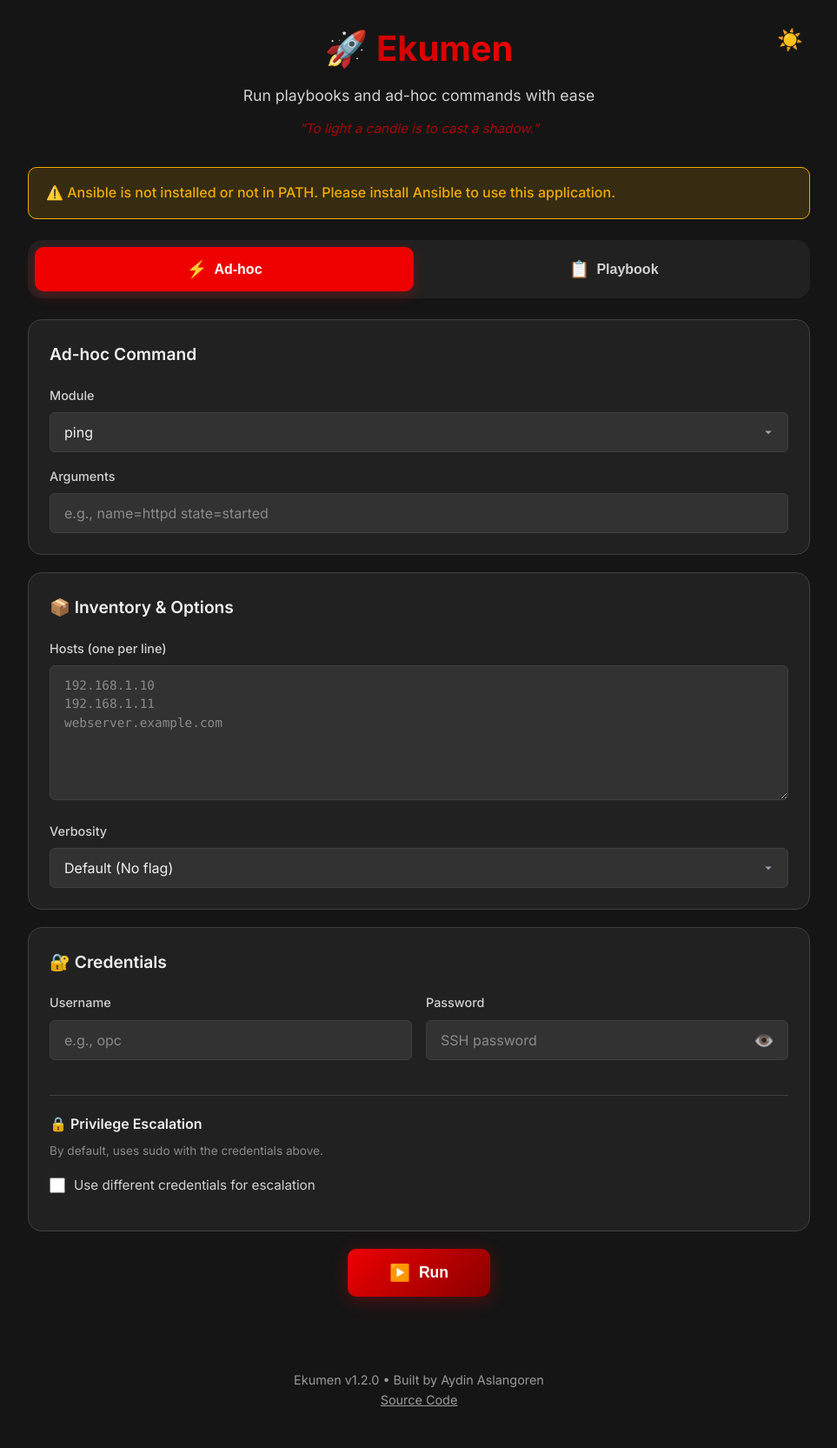
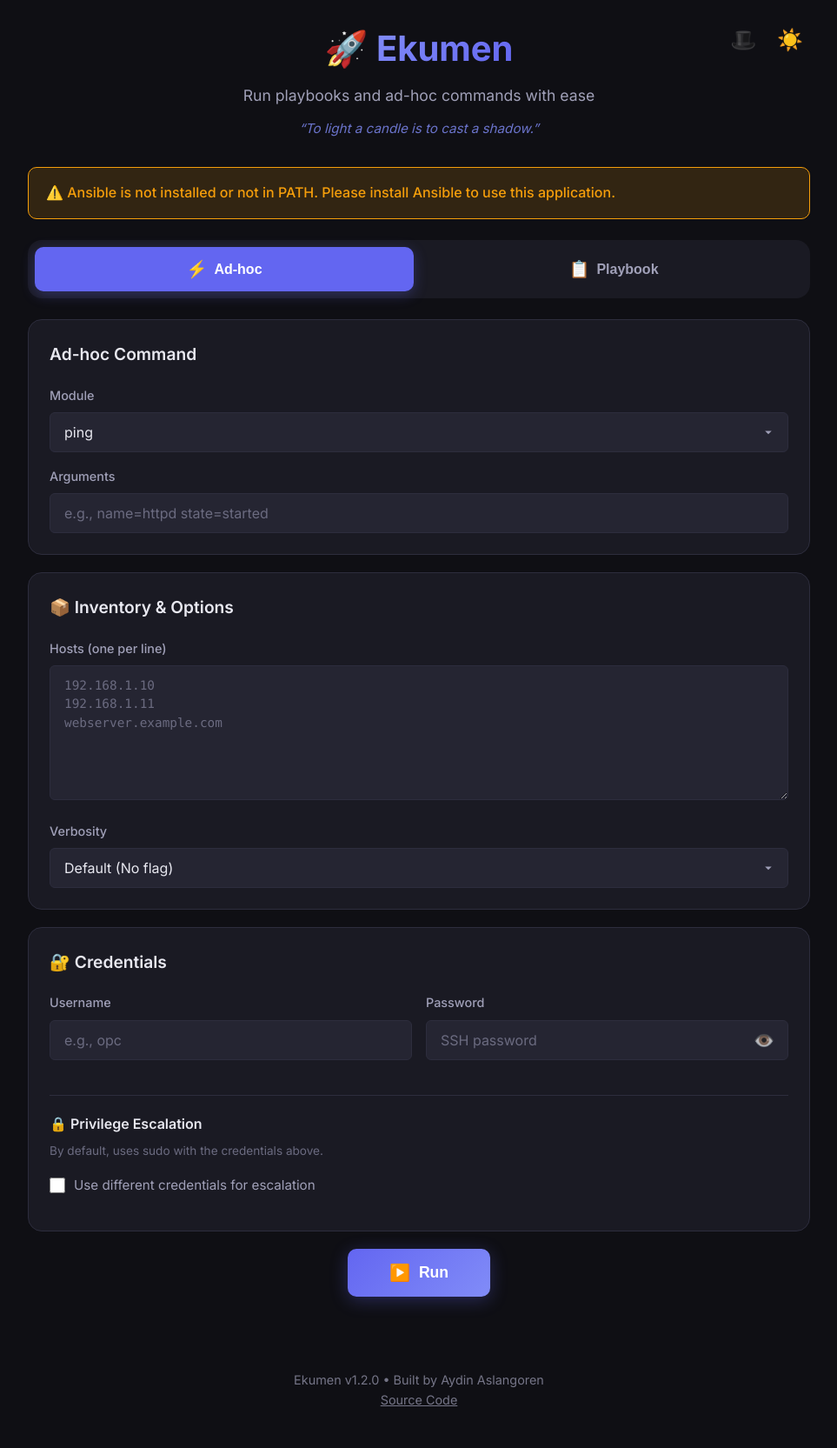
Before and after one commit to aydinguven/ekumen, a Flask app: page / in a window 1280 px wide. Shown: the whole page at 87% size, without its empty margins (158-1121 px from the left). Run offline with Flask 2, Linux system fonts and the light colour scheme.

Commit message:
feat: add color theme toggle (Cosmic vs Red Hat)

```diff
--- a/static/script.js
+++ b/static/script.js
@@ -20,11 +20,41 @@ function updateThemeIcon(theme) {
     btn.title = theme === 'light' ? 'Switch to Dark Mode' : 'Switch to Light Mode';
 }
 
+function toggleColorTheme() {
+    const html = document.documentElement;
+    const currentColor = html.getAttribute('data-color-theme');
+    const newColor = currentColor === 'redhat' ? 'default' : 'redhat';
+
+    if (newColor === 'default') {
+        html.removeAttribute('data-color-theme');
+    } else {
+        html.setAttribute('data-color-theme', newColor);
+    }
+
+    localStorage.setItem('color-theme', newColor);
+    updateColorIcon(newColor);
+}
+
+function updateColorIcon(color) {
+    const btn = document.getElementById('color-toggle');
+    // Visual indicator: Maybe change emoji or style
+    btn.style.opacity = color === 'redhat' ? '1' : '0.5';
+    btn.style.filter = color === 'redhat' ? 'grayscale(0%)' : 'grayscale(100%)';
+}
+
 // Initialize Theme
 document.addEventListener('DOMContentLoaded', () => {
+    // Light/Dark
     const savedTheme = localStorage.getItem('theme') || 'dark';
     document.documentElement.setAttribute('data-theme', savedTheme);
     updateThemeIcon(savedTheme);
+
+    // Color Theme
+    const savedColor = localStorage.getItem('color-theme') || 'default';
+    if (savedColor === 'redhat') {
+        document.documentElement.setAttribute('data-color-theme', 'redhat');
+    }
+    updateColorIcon(savedColor);
 });
 
 function switchMode(mode) {
--- a/static/style.css
+++ b/static/style.css
@@ -4,6 +4,40 @@
    =========================== */
 
 :root {
+    --bg-primary: #0f0f14;
+    --bg-secondary: #1a1a23;
+    --bg-tertiary: #252532;
+    --bg-hover: #2d2d3d;
+
+    --text-primary: #e8e8f0;
+    --text-secondary: #a0a0b8;
+    --text-muted: #6b6b80;
+
+    --accent-primary: #6366f1;
+    --accent-secondary: #818cf8;
+    --accent-glow: rgba(99, 102, 241, 0.3);
+
+    --success: #22c55e;
+    --success-bg: rgba(34, 197, 94, 0.15);
+    --warning: #f59e0b;
+    --warning-bg: rgba(245, 158, 11, 0.15);
+    --error: #ef4444;
+    --error-bg: rgba(239, 68, 68, 0.15);
+
+    --border-color: #2d2d3d;
+    --border-focus: #6366f1;
+
+    --radius-sm: 6px;
+    --radius-md: 10px;
+    --radius-lg: 16px;
+
+    --shadow: 0 4px 24px rgba(0, 0, 0, 0.4);
+    --shadow-lg: 0 8px 40px rgba(0, 0, 0, 0.5);
+
+    --transition: 0.2s ease;
+}
+
+[data-color-theme="redhat"] {
     --bg-primary: #151515;
     --bg-secondary: #212121;
     --bg-tertiary: #323232;
@@ -26,6 +60,7 @@
 
     --border-color: #3f3f3f;
     --border-focus: #EE0000;
+}
 
 --radius-sm: 6px;
 --radius-md: 10px;
@@ -43,13 +78,21 @@
     --bg-tertiary: #f1f5f9;
     --bg-hover: #e2e8f0;
 
-    --text-primary: #151515;
-    --text-secondary: #4a4a4a;
-    --text-muted: #8a8a8a;
+    --text-primary: #0f172a;
+    --text-secondary: #475569;
+    --text-muted: #94a3b8;
 
     --border-color: #e2e8f0;
     --shadow: 0 4px 6px -1px rgba(0, 0, 0, 0.1), 0 2px 4px -1px rgba(0, 0, 0, 0.06);
     --shadow-lg: 0 10px 15px -3px rgba(0, 0, 0, 0.1), 0 4px 6px -2px rgba(0, 0, 0, 0.05);
+}
+
+[data-theme="light"][data-color-theme="redhat"] {
+    --bg-primary: #f8f8f8;
+    /* Slightly warmer/neutral than slate */
+    --text-primary: #151515;
+    --text-secondary: #4a4a4a;
+    --text-muted: #8a8a8a;
 }
 
 * {
@@ -342,7 +385,7 @@ textarea {
 
 .run-btn {
     padding: 16px 48px;
-    background: linear-gradient(135deg, var(--accent-primary), #8a0000);
+    background: linear-gradient(135deg, var(--accent-primary), var(--accent-secondary));
     border: none;
     border-radius: var(--radius-md);
     color: white;
--- a/templates/index.html
+++ b/templates/index.html
@@ -16,7 +16,12 @@
                     title="About the name">Ekumen</a></h1>
             <p class="subtitle">Run playbooks and ad-hoc commands with ease</p>
             <p class="quote">“To light a candle is to cast a shadow.”</p>
-            <button id="theme-toggle" class="theme-toggle" onclick="toggleTheme()" title="Toggle Light Mode">☀️</button>
+            <div style="position: absolute; right: 0; top: 0; display: flex; gap: 8px;">
+                <button id="color-toggle" class="theme-toggle" onclick="toggleColorTheme()" title="Toggle Red Hat Theme"
+                    style="position: static;">🎩</button>
+                <button id="theme-toggle" class="theme-toggle" onclick="toggleTheme()" title="Toggle Light Mode"
+                    style="position: static;">☀️</button>
+            </div>
         </header>
 
         {% if not ansible_available %}
```
Lines whose indentation alone changed are shown as unchanged.
